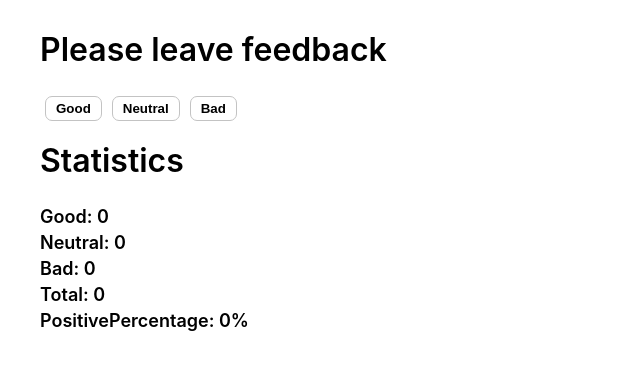
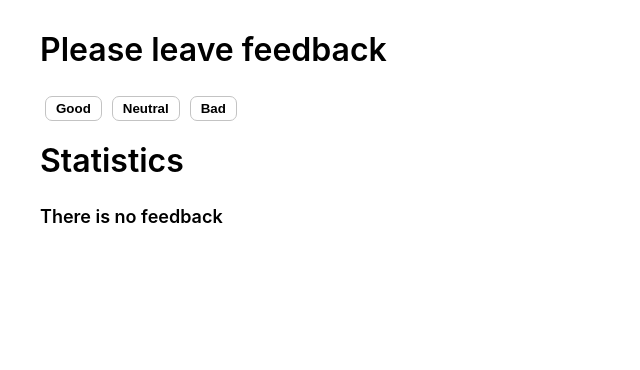
Before and after one commit to makaronnik/goit-react-hw-02-feedback, a React (Create React App) app: page / in a window 1280 px wide. Shown: the top 370 px of the page, without its empty margins (0-640 px from the left). Built offline with nearby package versions, Linux system fonts and the light colour scheme.

Commit message:
Step 4 done

```diff
--- a/src/components/App.jsx
+++ b/src/components/App.jsx
@@ -2,6 +2,7 @@ import { Component } from 'react';
 import Section from './Section/Section';
 import Statistics from './Statistics/Statistics';
 import FeedbackOptions from './FeedbackOptions/FeedbackOptions';
+import Notification from './Notification/Notification';
 
 export class App extends Component {
   state = {
@@ -41,6 +42,7 @@ export class App extends Component {
         </Section>
 
         <Section title="Statistics">
+          {this.countTotalFeedback() ? (
             <Statistics
               good={`${this.state.good}`}
               neutral={`${this.state.neutral}`}
@@ -48,6 +50,9 @@ export class App extends Component {
               total={`${this.countTotalFeedback()}`}
               positivePercentage={`${this.countPositiveFeedbackPercentage()}%`}
             />
+          ) : (
+            <Notification message="There is no feedback" />
+          )}
         </Section>
       </>
     );
--- a/src/components/FeedbackOptions/FeedbackOption/FeedbackOptionStyled.jsx
+++ b/src/components/FeedbackOptions/FeedbackOption/FeedbackOptionStyled.jsx
@@ -16,16 +16,17 @@ const FeedbackOptionStyled = styled.button.attrs({
   font-weight: 600;
   text-transform: capitalize;
 
-  transition: box-shadow 250ms cubic-bezier(0.4, 0, 0.2, 1),
-    background-color 150ms cubic-bezier(0.4, 0, 0.2, 1);
+  transition: background-color 150ms cubic-bezier(0.4, 0, 0.2, 1);
 
   &:hover,
   &:focus {
-    box-shadow: inset 0 0 0 1px #c3c3c3;
+    border-color: #88a7e0;
+    background-color: #bdd0f4;
   }
 
   &:active {
-    background-color: #c3c3c3;
+    border-color: #0c4fcc;
+    background-color: #0c4fcc;
   }
 `;
 
--- /dev/null
+++ b/src/components/Notification/Notification.jsx
@@ -0,0 +1,12 @@
+import PropTypes from 'prop-types';
+import NotificationStyled from './NotificationStyled';
+
+const Notification = ({ message }) => {
+  return <NotificationStyled>{message}</NotificationStyled>;
+};
+
+Notification.propTypes = {
+  message: PropTypes.string.isRequired,
+};
+
+export default Notification;
--- /dev/null
+++ b/src/components/Notification/NotificationStyled.jsx
@@ -0,0 +1,8 @@
+import styled from 'styled-components';
+
+const NotificationStyled = styled.div`
+  font-size: 18px;
+  font-weight: 600;
+`;
+
+export default NotificationStyled;
```
Lines whose indentation alone changed are shown as unchanged.
